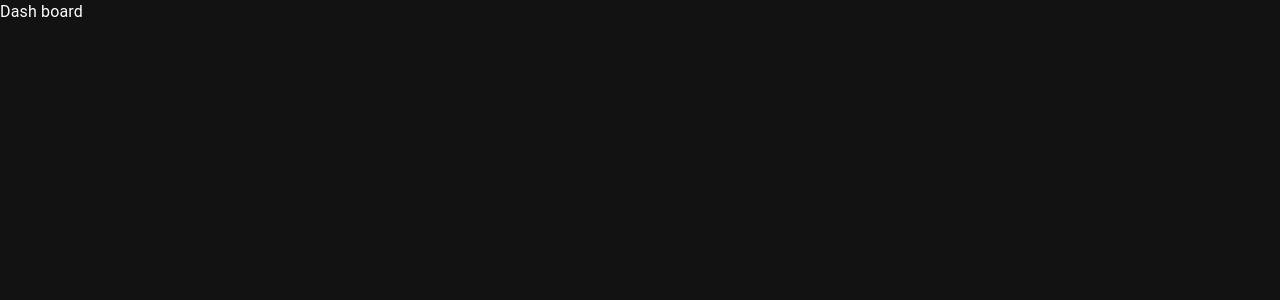
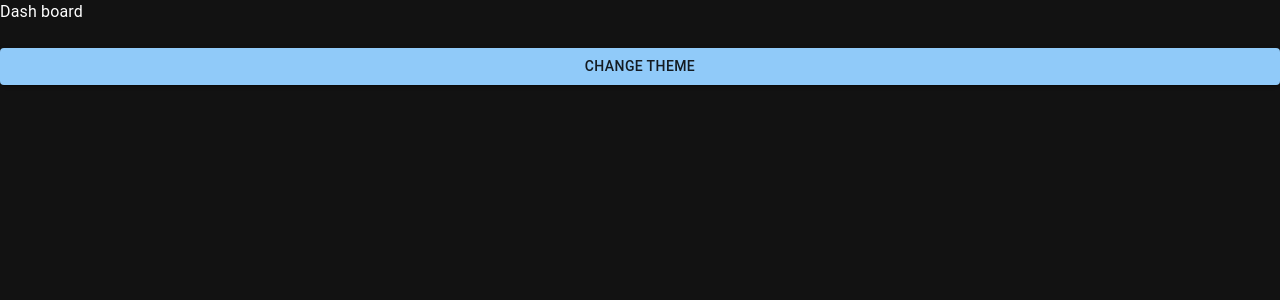
Before and after one commit to Mr-hollowman/pb-todo, a React (Create React App) app: page / in a window 1280 px wide. Shown: the top 300 px of the page. Built offline with nearby package versions, Linux system fonts and the light colour scheme; sample sign-in values are in the browser's storage.

Commit message:
theme mode change

```diff
--- a/src/App.tsx
+++ b/src/App.tsx
@@ -6,7 +6,18 @@ import Toaster from "./components/Toaster";
 import ProtectedRoute from "./utils/ProtectedRoute";
 import Dashboard from "./components/Dashboard";
 
+import { createTheme, ThemeProvider } from "@mui/material/styles";
+import CssBaseline from "@mui/material/CssBaseline";
+import { PaletteMode } from "@mui/material";
+
+
 export default function App() {
+  const [themeMode, setThemeMode] = useState<PaletteMode>("dark");
+  const defaultTheme = createTheme({
+    palette: {
+      mode: themeMode,
+    },
+  });
   const [toastContent, setToastContent] = useState({
     open: false,
     severity: "",
@@ -29,7 +40,16 @@ export default function App() {
     localStorage.setItem("user", JSON.stringify(userInfo));
   }, [userInfo]);
 
+  const changeTheme = ()=>{
+    if(themeMode === "dark"){
+      setThemeMode("light")
+    }else{
+      setThemeMode("dark")
+    }
+  }
   return (
+    <ThemeProvider theme={defaultTheme}>
+    <CssBaseline />
     <UserContext.Provider value={{ userInfo, setUserInfo }}>
       <ToastContext.Provider value={{ toastContent, setToastContent }}>
         <Toaster
@@ -45,7 +65,7 @@ export default function App() {
               path="/"
               element={
                 <ProtectedRoute userInfo={userInfo}>
-                  <Dashboard />
+                  <Dashboard changeTheme={changeTheme} />
                 </ProtectedRoute>
               }
             />
@@ -53,5 +73,6 @@ export default function App() {
         </Router>
       </ToastContext.Provider>
     </UserContext.Provider>
+    </ThemeProvider>
   );
 }
--- a/src/components/Dashboard.tsx
+++ b/src/components/Dashboard.tsx
@@ -1,5 +1,16 @@
+import { Button } from "@mui/material";
 import React from "react";
 
-export default function Dashboard() {
-  return <div>Dash board</div>;
+export default function Dashboard({ changeTheme }: any) {
+  return (
+    <div>
+      Dash board
+      <Button
+        onClick={changeTheme}
+        fullWidth
+        variant="contained"
+        sx={{ mt: 3, mb: 2 }}
+      >change theme</Button>
+    </div>
+  );
 }
--- a/src/index.tsx
+++ b/src/index.tsx
@@ -3,14 +3,6 @@ import ReactDOM from "react-dom/client";
 import "./index.css";
 import App from "./App";
 import reportWebVitals from "./reportWebVitals";
-import { createTheme, ThemeProvider } from "@mui/material/styles";
-import CssBaseline from "@mui/material/CssBaseline";
-
-const defaultTheme = createTheme({
-  palette: {
-    mode: "dark",
-  },
-});
 
 const root = ReactDOM.createRoot(
   document.getElementById("root") as HTMLElement
@@ -18,10 +10,7 @@ const root = ReactDOM.createRoot(
 
 root.render(
   <React.StrictMode>
-    <ThemeProvider theme={defaultTheme}>
-        <CssBaseline />
-          <App />
-    </ThemeProvider>
+    <App />
   </React.StrictMode>
 );
 
```
